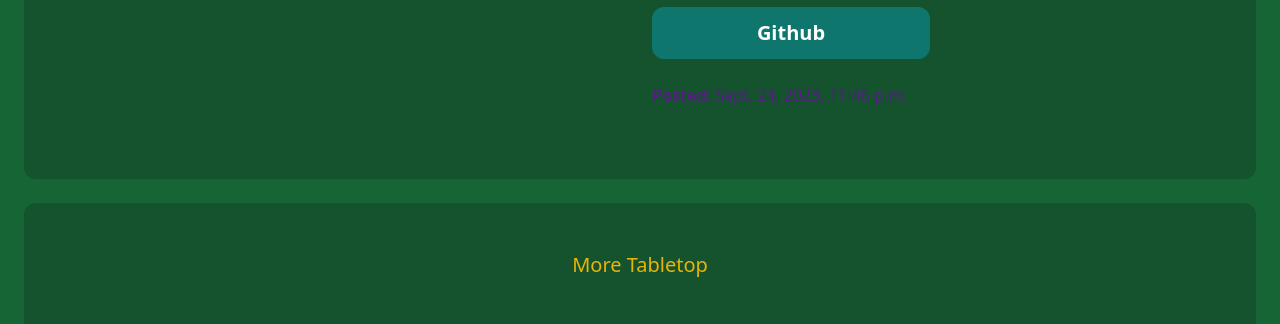
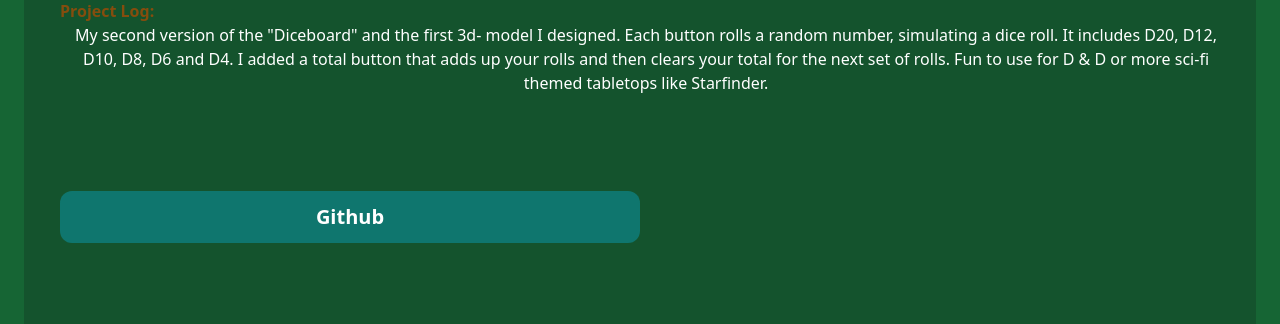
Before and after one commit to enzosupreme/circuitblab2, a Django app: page /projects/7/ in a window 1280 px wide. Shown: the part 510-834 px from the top of the page. Run offline with Django 4.2, Linux system fonts and the light colour scheme; data comes from the database, SQL or seed files in the repository; some libraries are stand-ins or nearby versions.

Commit message:
detail page fix

```diff
--- a/projects/templates/projects/detail.html
+++ b/projects/templates/projects/detail.html
@@ -5,14 +5,16 @@
 {% block content %}
 <form method="get" action="{% url 'browse:index' %}">
     <div class="p-6 bg-green-900 rounded-xl">
-        <div class=" grid grid-cols-2 h-100 w-100 gap-6 p-6">
-            <div class="col-span-15">
+        <div class=" grid h-100 w-100 gap-6 p-3">
+
+        <a href="{% url 'browse:index' %}">
+        <h1 class="mb-6 text-xs sm:text-md lg:text-lg xl:text-xl text-yellow-500 hover:text-yellow-700">{{ projects.name }}</h1>
+
+            <div class="col-span-3">
             <img src="{{ projects.image.url }}" class="rounded-xl">
             </div>
-        <a href="{% url 'browse:index' %}">
-        <h1 class="mb-6 text-xs sm:text-md lg:text-lg xl:text-xl text-yellow-500 hover:text-yellow-700">{{ projects.name }}</h1>
-        <p class="text-white">
             <strong class="text-yellow-800">Project Log:</strong><br>
+        <p class="pl-3 text-white text-center justify-center items-center">
             {{ projects.description  }}
         </p>
         </a>
```
